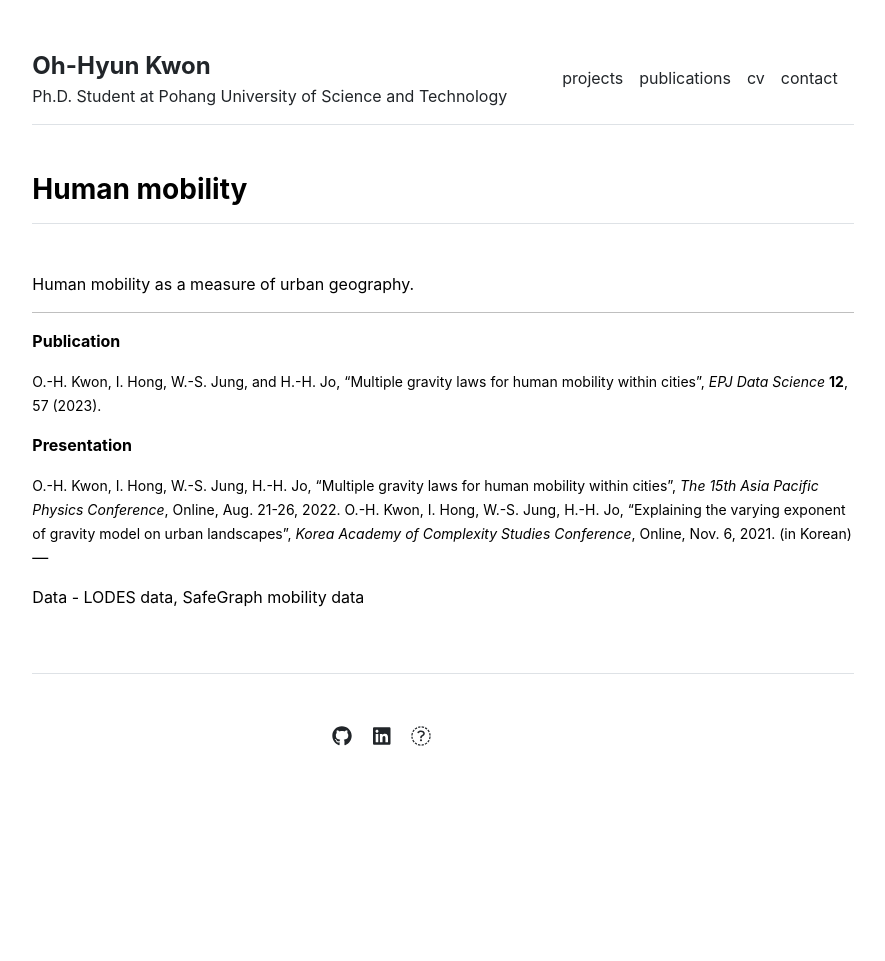
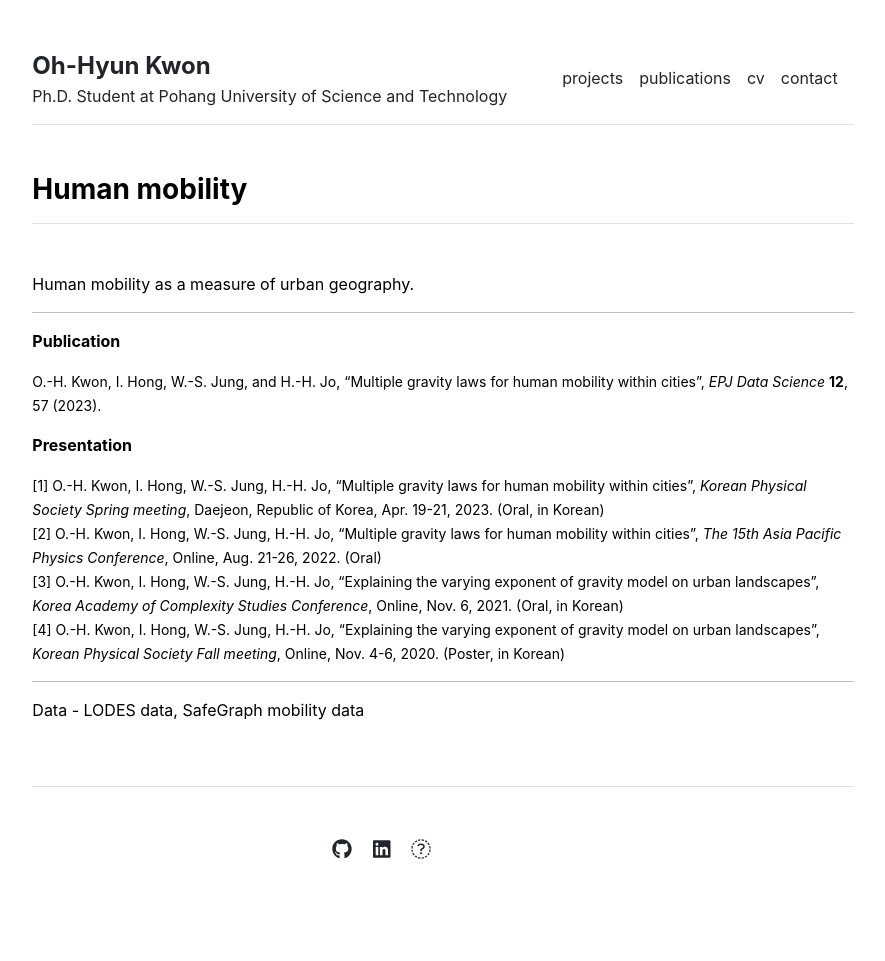
Before and after one commit to pothyd/pothyd.github.io, a Jekyll site: the page built from projects/mobility.md, in a window 1280 px wide. Shown: the whole page, without its empty margins (197-1082 px from the left). Built offline with Jekyll 4.4.1, drawn with Linux system fonts in a browser that asks for light colours; before the commit the page ends 900 px from its top, so only the background shows below that.

Commit message:
Update mobility.md

```diff
--- a/projects/mobility.md
+++ b/projects/mobility.md
@@ -6,18 +6,22 @@ title: "Human mobility"
 Human mobility as a measure of urban geography.
 
 ---
+
 **Publication**
 
 <span class="small">
-O.-H. Kwon, I. Hong, W.-S. Jung, and H.-H. Jo, "Multiple gravity laws for human mobility within cities", *EPJ Data Science* **12**, 57 (2023).
+O.-H. Kwon, I. Hong, W.-S. Jung, and H.-H. Jo, "Multiple gravity laws for human mobility within cities", *EPJ Data Science* **12**, 57 (2023). <br>
 </span>
 
 **Presentation**
 
 <span class="small">
-O.-H. Kwon, I. Hong, W.-S. Jung, H.-H. Jo, "Multiple gravity laws for human mobility within cities", *The 15th Asia Pacific Physics Conference*, Online, Aug. 21-26, 2022.
-O.-H. Kwon, I. Hong, W.-S. Jung, H.-H. Jo, "Explaining the varying exponent of gravity model on urban landscapes", *Korea Academy of Complexity Studies Conference*, Online, Nov. 6, 2021. (in Korean)
+[1] O.-H. Kwon, I. Hong, W.-S. Jung, H.-H. Jo, "Multiple gravity laws for human mobility within cities", *Korean Physical Society Spring meeting*, Daejeon, Republic of Korea, Apr. 19-21, 2023. (Oral, in Korean)<br>
+[2] O.-H. Kwon, I. Hong, W.-S. Jung, H.-H. Jo, "Multiple gravity laws for human mobility within cities", *The 15th Asia Pacific Physics Conference*, Online, Aug. 21-26, 2022. (Oral) <br>
+[3] O.-H. Kwon, I. Hong, W.-S. Jung, H.-H. Jo, "Explaining the varying exponent of gravity model on urban landscapes", *Korea Academy of Complexity Studies Conference*, Online, Nov. 6, 2021. (Oral, in Korean)<br>
+[4] O.-H. Kwon, I. Hong, W.-S. Jung, H.-H. Jo, "Explaining the varying exponent of gravity model on urban landscapes", *Korean Physical Society Fall meeting*, Online, Nov. 4-6, 2020. (Poster, in Korean)<br>
 </span>
+
 ---
 
 Data - LODES data, SafeGraph mobility data
```
